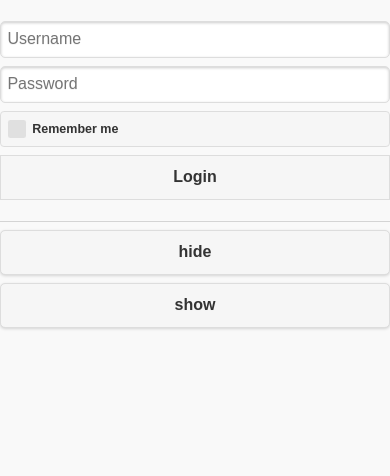
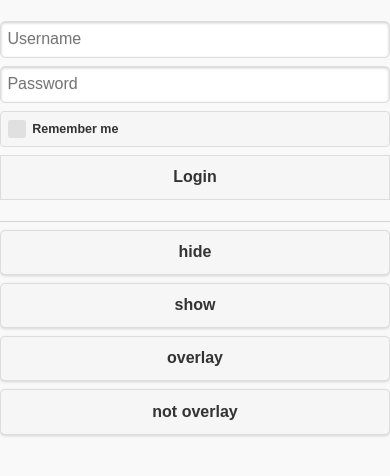
Before and after one commit to smartdigit/loginApp, a plain HTML site: page www/index.html in a window 390 px wide. Drawn offline with Linux system fonts and the light colour scheme; some packages are replaced by stand-ins of ours.

Commit message:
status bar button for testing

```diff
--- a/www/index.html
+++ b/www/index.html
@@ -40,8 +40,10 @@
 				<div id="PageContainer">
 				</div>
 				<div>
-					<button onclick="StatusBar.hide">hide</a>
-					<button onclick="StatusBar.show">show</a>
+					<button onclick="StatusBar.hide()">hide</a>
+					<button onclick="StatusBar.show()">show</a>
+					<button onclick="StatusBar.overlaysWebView(true);">overlay</a>
+					<button onclick="StatusBar.overlaysWebView(false);">not overlay</a>
 				</div>
 
 		</div>
```
